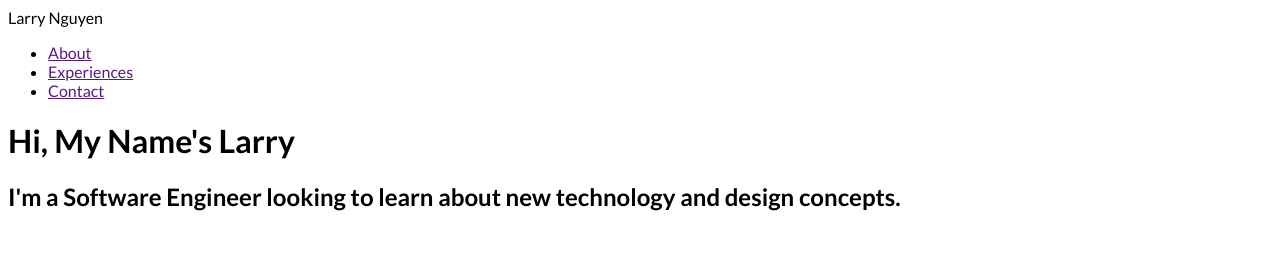
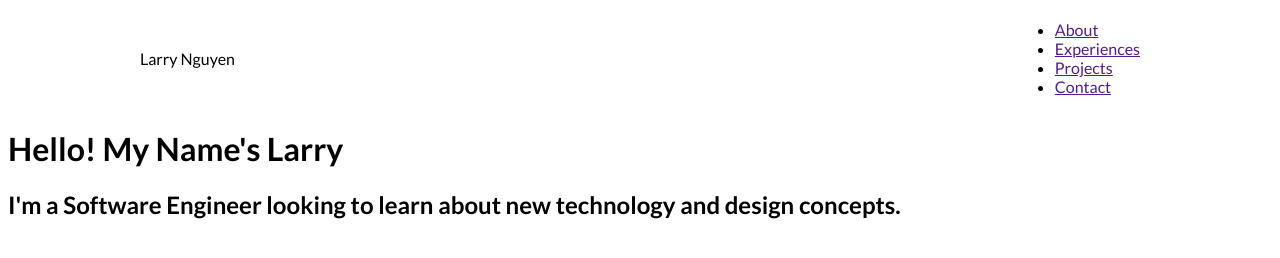
Before and after one commit to larryn000/larryn000.github.io, a plain HTML site: page index.html in a window 1280 px wide. Drawn offline with Linux system fonts and the light colour scheme.

Commit message:
Adding style to navigation bar

```diff
--- a/index.html
+++ b/index.html
@@ -30,13 +30,19 @@
                     nav__link--anchor
                     link__hover-effect
                     link__hover-effect--black
+                ">Projects</a>
+            </li>
+            <li>
+                <a href="" class="
+                    nav__link--anchor
+                    nav__link--anchor-primary
                 ">Contact</a>
             </li>
         </ul>
 
     </nav>
 
-    <h1>Hi, My Name's Larry</h1>
+    <h1>Hello! My Name's Larry</h1>
     <h2>I'm a Software Engineer looking to learn about new technology and design concepts.</h2>
 
 
--- a/styles.css
+++ b/styles.css
@@ -1,4 +1,14 @@
 @import url('https://fonts.googleapis.com/css2?family=Lato:wght@400;700&display=swap');
+
+nav {
+    height: 100px;
+    width: 100%;
+    justify-content: space-between;
+    align-items: center;
+    max-width: 1000px;
+    margin: 0 auto;
+    display: flex;
+}
 
 * {
     font-family: 'Lato', sans-serif;
```
